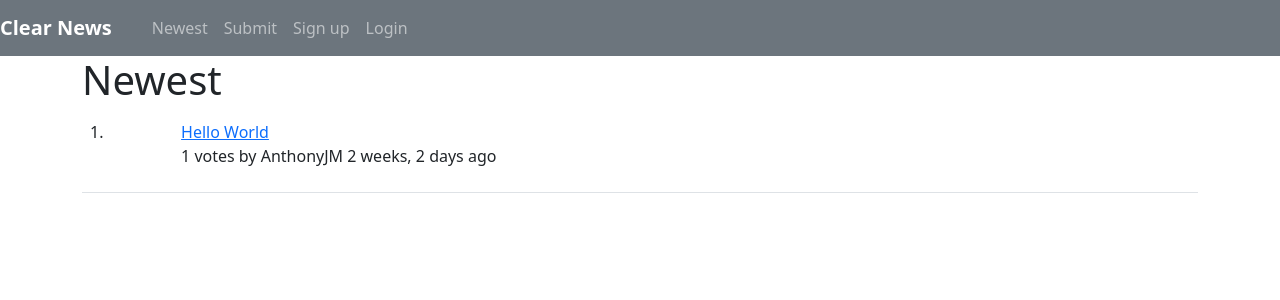
After one commit to AnthonyMastores/clear-news, a Django app: page /newest/ in a window 1280 px wide. The commit adds this page. Shown: the top 300 px of the page. Run offline with Django 4.2, Linux system fonts and the light colour scheme; data comes from the database, SQL or seed files in the repository.

Commit message:
newest page

```diff
--- a/apps/core/templates/core/base.html
+++ b/apps/core/templates/core/base.html
@@ -14,6 +14,7 @@
                 <a class="navbar-brand" href = "/"><strong> Clear News</strong></a>
             </div>
             <div class="navbar-nav">
+                    <a href = "{% url 'newest' %}" class = "nav-link"> Newest</a>
                     <a href ="{% url 'submit' %}" class="nav-link">Submit</a>
                     {%if user.is_authenticated %}
                         <a href ="{% url 'logout' %}" class="nav-link">Log Out</a>
--- /dev/null
+++ b/apps/story/templates/story/newest.html
@@ -0,0 +1,28 @@
+{% extends 'core/base.html' %}
+
+{% block content %}
+    <div class="container">
+        <div class="row">
+            <div class="col-sm">
+                <h1 class="title">Newest</h1>
+            </div>
+        </div>
+
+    <div class ="row">
+        <div clas = "col-sm">
+            <table class = "table">
+                <tbody>
+                    {% for story in stories %}
+                    <tr>
+                        <td> {{forloop.counter}}.</td>
+                        <td>
+                            <a href ="{{story.url }}" tagret ="_blank"> {{story.title}}</a>
+                            <p>{{story.number_of_votes}} votes by {{story.created_by.username}} {{story.created_at |timesince}} ago</p>
+                        </td>
+                    </tr>
+                {%endfor%}
+                </tbody>
+        </div>
+    </div>
+</div>
+{% endblock %}
--- a/apps/story/views.py
+++ b/apps/story/views.py
@@ -12,6 +12,10 @@ def frontpage(request):
 
     return render(request, 'story/frontpage.html',{'stories':stories})
 
+def newest(request):
+    stories = Story.objects.all()[0:200]
+    return render(request, 'story/newest.html', {'stories':stories})
+
 @login_required
 def submit(request):
     if request.method == 'POST':
--- a/clearNews/urls.py
+++ b/clearNews/urls.py
@@ -16,11 +16,12 @@ Including another URLconf
 from django.contrib import admin
 from django.urls import path
 from apps.core.views import signup
-from apps.story.views import frontpage, submit
+from apps.story.views import frontpage, submit, newest
 from django.contrib.auth import views
 
 urlpatterns = [
     path('',frontpage, name='frontpage'),
+    path('newest/', newest, name = 'newest'),
     path('submit/', submit, name = 'submit'),
     path('signup/', signup, name='signup'),
     path('login/', views.LoginView.as_view(template_name='core/login.html'), name='login'),
```
